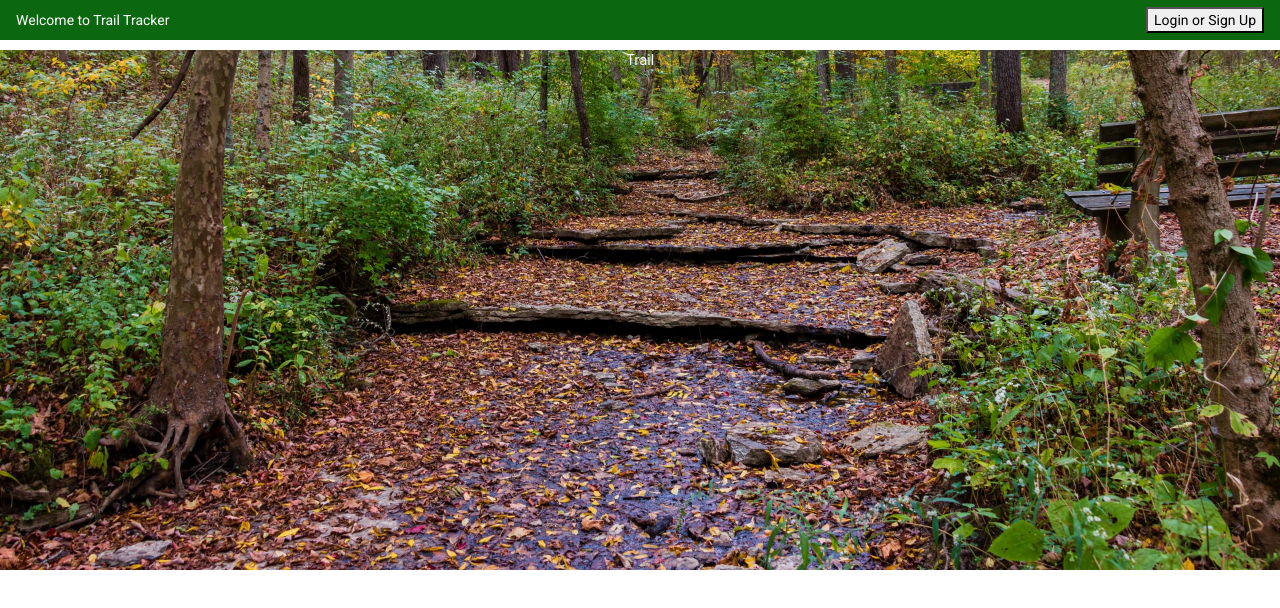
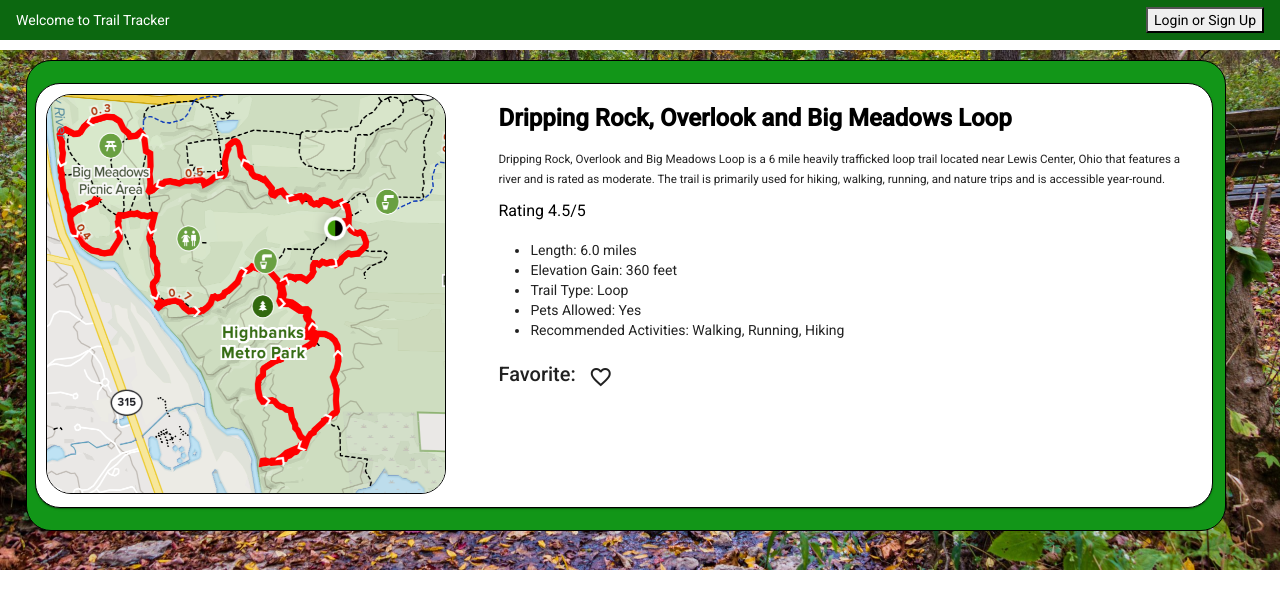
Before and after one commit to lyralvideo/trailtracker, an Angular app in the folder trailtracker/: page /trail in a window 1280 px wide. Shown: the top 608 px of the page. Built offline with nearby package versions, Linux system fonts and the light colour scheme.

Commit message:
Trail Page v1.0

```diff
--- a/trailtracker/src/app/app.module.ts
+++ b/trailtracker/src/app/app.module.ts
@@ -8,6 +8,9 @@ import { BrowserAnimationsModule } from '@angular/platform-browser/animations';
 import { ResultsComponent } from './results/results.component';
 import { TrailComponent } from './trail/trail.component';
 import { MatCardModule } from '@angular/material/card';
+import { MatButtonModule } from '@angular/material/button';
+import { MatButtonToggleModule } from '@angular/material/button-toggle';
+import { MatIconModule } from '@angular/material/icon';
 
 @NgModule({
   declarations: [
@@ -18,6 +21,9 @@ import { MatCardModule } from '@angular/material/card';
     TrailComponent,
   ],
   imports: [
+    MatButtonModule,
+    MatButtonToggleModule,
+    MatIconModule,
     MatCardModule,
     BrowserModule,
     RouterModule.forRoot([
--- a/trailtracker/src/app/home/home.component.html
+++ b/trailtracker/src/app/home/home.component.html
@@ -1,67 +1,7 @@
   <div class="content background" role="main">
-    <!-- Resources -->
     <h2>Trail Tracker</h2>
-    <form class="example" routerLink="/results">
+    <form class="example">
       <input type="text" placeholder="Search.." name="search">
-      <button type="submit"><i class="small-image magnify"></i></button>
+      <button type="submit" routerLink="/results"><i class="small-image magnify"></i></button>
     </form>
-    <p>Here are some links to help you get started:</p>
-
-    <div class="card-container">
-      <a class="card" target="_blank" rel="noopener" href="https://angular.io/tutorial">
-        <svg class="material-icons" xmlns="http://www.w3.org/2000/svg" width="24" height="24" viewBox="0 0 24 24"><path d="M5 13.18v4L12 21l7-3.82v-4L12 17l-7-3.82zM12 3L1 9l11 6 9-4.91V17h2V9L12 3z"/></svg>
-
-        <span>Learn Angular</span>
-
-        <svg class="material-icons" xmlns="http://www.w3.org/2000/svg" width="24" height="24" viewBox="0 0 24 24"><path d="M10 6L8.59 7.41 13.17 12l-4.58 4.59L10 18l6-6z"/></svg>    </a>
-
-      <a class="card" target="_blank" rel="noopener" href="https://angular.io/cli">
-        <svg class="material-icons" xmlns="http://www.w3.org/2000/svg" width="24" height="24" viewBox="0 0 24 24"><path d="M9.4 16.6L4.8 12l4.6-4.6L8 6l-6 6 6 6 1.4-1.4zm5.2 0l4.6-4.6-4.6-4.6L16 6l6 6-6 6-1.4-1.4z"/></svg>
-
-        <span>CLI Documentation</span>
-
-        <svg class="material-icons" xmlns="http://www.w3.org/2000/svg" width="24" height="24" viewBox="0 0 24 24"><path d="M10 6L8.59 7.41 13.17 12l-4.58 4.59L10 18l6-6z"/></svg>
-      </a>
-
-      <a class="card" target="_blank" rel="noopener" href="https://blog.angular.io/">
-        <svg class="material-icons" xmlns="http://www.w3.org/2000/svg" width="24" height="24" viewBox="0 0 24 24"><path d="M13.5.67s.74 2.65.74 4.8c0 2.06-1.35 3.73-3.41 3.73-2.07 0-3.63-1.67-3.63-3.73l.03-.36C5.21 7.51 4 10.62 4 14c0 4.42 3.58 8 8 8s8-3.58 8-8C20 8.61 17.41 3.8 13.5.67zM11.71 19c-1.78 0-3.22-1.4-3.22-3.14 0-1.62 1.05-2.76 2.81-3.12 1.77-.36 3.6-1.21 4.62-2.58.39 1.29.59 2.65.59 4.04 0 2.65-2.15 4.8-4.8 4.8z"/></svg>
-
-        <span>Angular Blog</span>
-
-        <svg class="material-icons" xmlns="http://www.w3.org/2000/svg" width="24" height="24" viewBox="0 0 24 24"><path d="M10 6L8.59 7.41 13.17 12l-4.58 4.59L10 18l6-6z"/></svg>
-      </a>
-
-    </div>
-
-    <!-- Next Steps -->
-    <h2>Next Steps</h2>
-    <p>What do you want to do next with your app?</p>
-
-    <input type="hidden" #selection>
-
-    <div class="card-container">
-      <div class="card card-small" (click)="selection.value = 'component'" tabindex="0">
-          <svg class="material-icons" xmlns="http://www.w3.org/2000/svg" width="24" height="24" viewBox="0 0 24 24"><path d="M19 13h-6v6h-2v-6H5v-2h6V5h2v6h6v2z"/></svg>
-
-        <span>New Component</span>
-      </div>
-
-      <div class="card card-small" (click)="selection.value = 'material'" tabindex="0">
-          <svg class="material-icons" xmlns="http://www.w3.org/2000/svg" width="24" height="24" viewBox="0 0 24 24"><path d="M19 13h-6v6h-2v-6H5v-2h6V5h2v6h6v2z"/></svg>
-
-        <span>Angular Material</span>
-      </div>
-
-      <div class="card card-small" (click)="selection.value = 'pwa'" tabindex="0">
-          <svg class="material-icons" xmlns="http://www.w3.org/2000/svg" width="24" height="24" viewBox="0 0 24 24"><path d="M19 13h-6v6h-2v-6H5v-2h6V5h2v6h6v2z"/></svg>
-
-        <span>Add PWA Support</span>
-      </div>
-
-      <div class="card card-small" (click)="selection.value = 'dependency'" tabindex="0">
-        <svg class="material-icons" xmlns="http://www.w3.org/2000/svg" width="24" height="24" viewBox="0 0 24 24"><path d="M19 13h-6v6h-2v-6H5v-2h6V5h2v6h6v2z"/></svg>
-
-        <span>Add Dependency</span>
-      </div>
-    </div>
   </div>
--- a/trailtracker/src/app/login/login.component.html
+++ b/trailtracker/src/app/login/login.component.html
@@ -1,5 +1,4 @@
-<!--<p>login works!</p>
-
+<!--
 <mat-form-field appearance="legacy">
     <mat-label></mat-label>
     <label> Username</label><br>
@@ -24,5 +23,5 @@
 
 
 
-  <button type="button" class="btn btn-primary">Login</button>
+  <button type="button" class="btn btn-primary" routerLink=''>Login</button>
 </div>
--- a/trailtracker/src/app/trail/trail.component.css
+++ b/trailtracker/src/app/trail/trail.component.css
@@ -12,8 +12,8 @@
     padding: 0 16px;
     min-width: 1200px;
     min-height: 520px;
-    flex-direction: column;
-    align-items: center;
+    flex-direction: row;
+    align-items: flex-start;
 }
 
 h1,
@@ -38,89 +38,91 @@
     -moz-osx-font-smoothing: grayscale;
 }
 
-  svg.material-icons {
-    height: 24px;
-    width: auto;
+img {
+    max-width: 400px;
+    max-height: 400px;
 }
 
-  svg.material-icons:not(:last-child) {
-    margin-right: 8px;
+.details {
+    flex-direction: column;
+    align-items: flex-start;
+    padding-top: 65px;
+    padding-left: 20px;
+    max-width: 700px;
 }
 
-  .card svg.material-icons path {
-    fill: #888;
+.result_list_box {
+    background-color :#129618;
+    border: 1px;
+    border-color: rgb(0, 0, 0);
+    border-style: solid;
+    display: table;
+    width: 1200px;
+    height: auto;
+    padding: 10px 10px;
+    margin: 10px 10px;
+    border-radius: 25px;
+    float: left;
   }
 
-  .card-container {
-    display: flex;
-    flex-wrap: wrap;
-    justify-content: center;
-    margin-top: 16px;
+  .result_list_box h1{
+    color: black;
+    margin-bottom: 15px;
+    width: 100%;
+    display:block;
   }
 
-  .card {
-    border-radius: 4px;
-    border: 1px solid #eee;
-    background-color: #fafafa;
-    height: 40px;
-    width: 200px;
-    margin: 0 8px 16px;
-    padding: 16px;
-    display: flex;
-    flex-direction: row;
-    justify-content: center;
-    align-items: center;
-    transition: all 0.2s ease-in-out;
-    line-height: 24px;
+  .result_list_box h3{
+    color: black;
+    margin-bottom: 15px;
+    width: 100%;
   }
 
-  .card-container .card:not(:last-child) {
-    margin-right: 0;
+  mat-card.result_list {
+    border: 1px;
+    border-color: rgb(0, 0, 0);
+    border-style: solid;
+    width: 98%;
+    height: 425px;
+    padding: 10px 10px;
+    margin: 12px 10px;
+    border-radius: 25px;
+    float:left;
   }
 
-  .card.card-small {
-    height: 16px;
-    width: 168px;
+  div.card_data img {
+      width: 400px;
+      height: 400px;
+      border-radius: 25px;
+      border: 1px;
+      border-color: rgb(0, 0, 0);
+      border-style: solid;
+      vertical-align: middle;
   }
 
-  .card-container .card:not(.highlight-card) {
-    cursor: pointer;
+  div.col {
+      float:left
   }
 
-  .card-container .card:not(.highlight-card):hover {
-    transform: translateY(-3px);
-    box-shadow: 0 4px 17px rgba(0, 0, 0, 0.35);
+  div.info_list {
+      width: 50%;
+      float: left;
+      margin-left: -275px;
   }
 
-  .card-container .card:not(.highlight-card):hover .material-icons path {
-    fill: rgb(105, 103, 103);
+  div.card_data h1{
+      text-align:left;
+      font-weight: bold;
+      font-size: auto;
   }
 
-  .card.highlight-card {
-    background-color: #1976d2;
-    color: white;
-    font-weight: 600;
-    border: none;
-    width: auto;
-    min-width: 30%;
-    position: relative;
+  div.row::after {
+    content: "";
+    display: table;
+    clear: both;
   }
 
-  .card.card.highlight-card span {
-    margin-left: 60px;
+.mat-button-ripple-round {
+    border-radius: 50%;
+    z-index: 1;
 }
-
-  .card.card.card-small span {
-    color: #333;
-  }
-
-  a,
-  a:visited,
-  a:hover {
-    color: #1976d2;
-    text-decoration: none;
-  }
-
-  a:hover {
-    color: #125699;
-  }
--- a/trailtracker/src/app/trail/trail.component.html
+++ b/trailtracker/src/app/trail/trail.component.html
@@ -1,3 +1,41 @@
 <div class="content background" role="main">
-    Trail
+    <div class="result_list_box">
+        <div class= "row">
+            <mat-card class= "result_list">
+                <div class= "card_data row">
+                    <div class= "col">
+                        <img src="../../assets/images/Trail.PNG" alt= "Trail Image">
+                    </div>
+                    <div class= "col info_list">
+                        <h1>Dripping Rock, Overlook and Big Meadows Loop</h1>
+                        <h5>Dripping Rock, Overlook and Big Meadows Loop is a 6 mile heavily trafficked loop trail located near Lewis Center, Ohio that features a river and is rated as moderate. The trail is primarily used for hiking, walking, running, and nature trips and is accessible year-round.</h5>
+                        <h3>Rating 4.5/5</h3>
+                        <ul>
+                            <li>Length: 6.0 miles</li>
+                            <li>Elevation Gain: 360 feet</li>
+                            <li>Trail Type: Loop</li>
+                            <li>Pets Allowed: Yes</li>
+                            <li>Recommended Activities: Walking, Running, Hiking</li>
+                        </ul>
+                        <h2>Favorite: <button mat-icon-button (click)="toggleFavorite()">
+
+                            <mat-icon
+                              *ngIf="selected"
+                              role="img">
+                              favorite
+                            </mat-icon>
+
+                            <mat-icon
+                              *ngIf="!selected"
+                              role="img">
+                              favorite_border
+                            </mat-icon>
+
+                          </button>
+                        </h2>
+                    </div>
+                </div>
+            </mat-card>
+        </div>
+    </div>
 </div>
--- a/trailtracker/src/app/trail/trail.component.ts
+++ b/trailtracker/src/app/trail/trail.component.ts
@@ -1,4 +1,4 @@
-import { Component, OnInit } from '@angular/core';
+import { Component, EventEmitter, Input, OnInit, Output } from '@angular/core';
 
 @Component({
   selector: 'app-trail',
@@ -7,9 +7,17 @@ import { Component, OnInit } from '@angular/core';
 })
 export class TrailComponent implements OnInit {
 
+  @Input() selected: boolean;
+  @Output() selectedChange = new EventEmitter<boolean>();
+
   constructor() { }
 
   ngOnInit(): void {
   }
 
+  public toggleFavorite() {
+    this.selected = !this.selected;
+    this.selectedChange.emit(this.selected);
+  }
+
 }
--- a/trailtracker/src/styles.css
+++ b/trailtracker/src/styles.css
@@ -1,5 +1,4 @@
 /* You can add global styles to this file, and also import other style files */
-
 html, body { height: 100%; }
 body { margin: 0; font-family: Roboto, "Helvetica Neue", sans-serif; }
 
```
Lines whose indentation alone changed are shown as unchanged.
